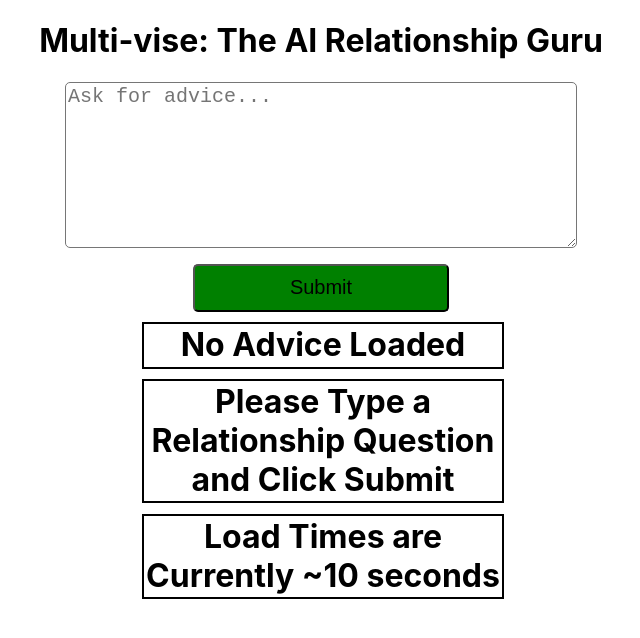
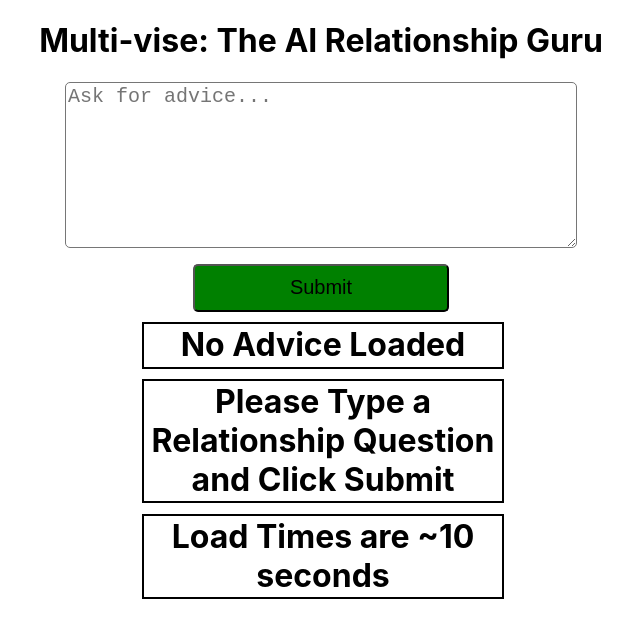
Before and after one commit to dyu222/Multi-Vise, a React (Create React App) app in the folder flask_react/: page / in a window 1280 px wide. Shown: the top 638 px of the page, without its empty margins (319-959 px from the left). Built offline with nearby package versions, Linux system fonts and the light colour scheme.

Commit message:
Update SearchBar.jsx

```diff
--- a/flask_react/src/components/SearchBar.jsx
+++ b/flask_react/src/components/SearchBar.jsx
@@ -116,7 +116,7 @@ const SearchBar = () => (
           <h3 id="score2" style={{margin:'0.25%'}}>{score2}</h3>
         </div>
         <div style={{display:'flex', flexDirection:'column', border:'2px solid black', width:'70%', marginLeft:'15%', marginRight:'15%',marginBottom:'2%'}}>
-          <h1 id="res3" style={{margin:'0.25%'}}>Load Times are Currently ~10 seconds{res3}</h1>
+          <h1 id="res3" style={{margin:'0.25%'}}>Load Times are ~10 seconds{res3}</h1>
           <h3 id="score3" style={{margin:'0.25%'}}>{score3}</h3>
         </div>
     </div>
```
